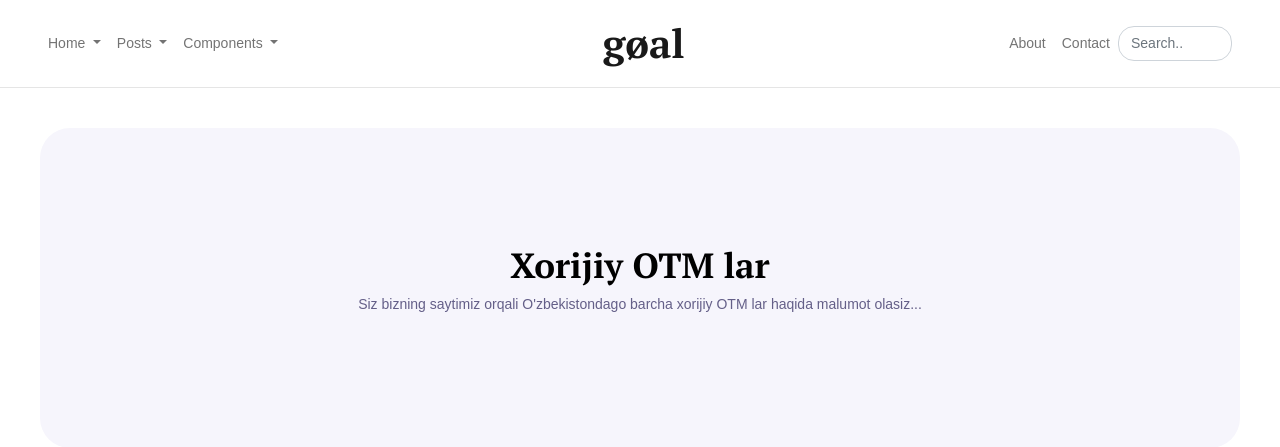
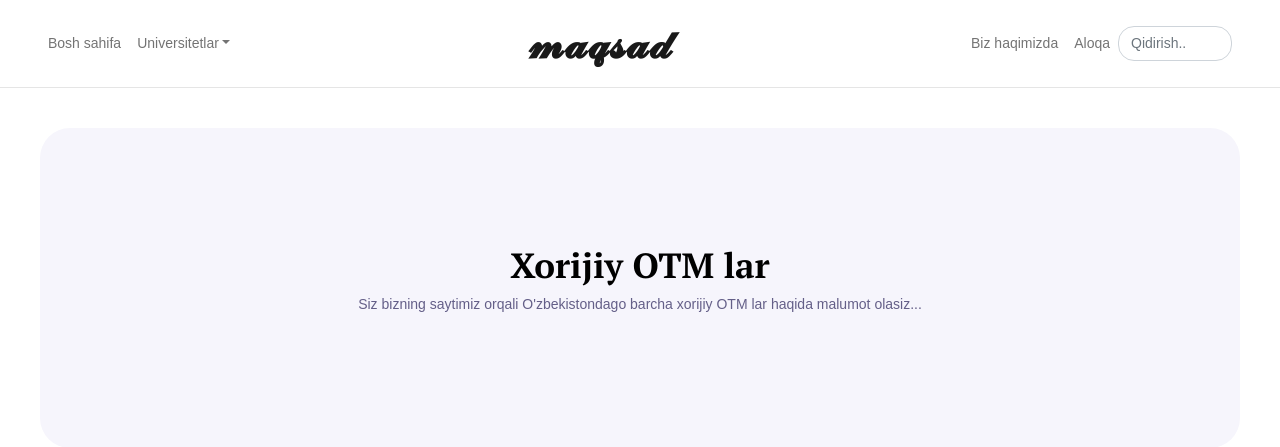
Before and after one commit to sevbo2003/foreign-unv, a Django app: page / in a window 1280 px wide. Shown: the top 447 px of the page. Run offline with Django 4.2, Linux system fonts and the light colour scheme; some libraries are stand-ins or nearby versions; some web fonts are replaced.

Commit message:
navbar updated

```diff
--- a/templates/navbar.html
+++ b/templates/navbar.html
@@ -9,83 +9,31 @@
             </button>
             <div class="collapse navbar-collapse order-3 order-md-2" id="navbar-left">
                 <ul class="navbar-nav me-auto">
-                    <li class="nav-item dropdown active">
-                        <a class="nav-link dropdown-toggle" id="dropdown01" data-bs-toggle="dropdown"
-                           aria-haspopup="true" aria-expanded="false">Home
-                        </a>
-                        <div class="dropdown-menu" aria-labelledby="dropdown01">
-                            <a class="dropdown-item" href="home.html">One column
-                            </a>
-                            <a class="dropdown-item" href="home-twocolumn.html">Two column
-                            </a>
-                            <a class="dropdown-item" href="home-threecolumn.html">Three column
-                            </a>
-                            <a class="dropdown-item" href="home-fourcolumn.html">Four column
-                            </a>
-                            <a class="dropdown-item" href="home-featured.html">Featured posts
-                            </a>
-                            <a class="dropdown-item" href="home-fullwidth.html">Full width
-                            </a>
-                        </div>
-                    </li>
-                    <li class="nav-item dropdown">
-                        <a class="nav-link dropdown-toggle" href="#" id="dropdown02" data-bs-toggle="dropdown"
-                           aria-haspopup="true" aria-expanded="false">Posts
-                        </a>
-                        <div class="dropdown-menu" aria-labelledby="dropdown02">
-                            <a class="dropdown-item" href="post-image.html">Image
-                            </a>
-                            <a class="dropdown-item" href="post-video.html">Video
-                            </a>
-                        </div>
+                    <li class="nav-item">
+                        <a class="nav-link" href="{% url 'home' %}">Bosh sahifa</a>
                     </li>
                     <li class="nav-item dropdown">
                         <a class="nav-link dropdown-toggle" href="#" id="dropdown03" data-bs-toggle="dropdown"
-                           aria-haspopup="true" aria-expanded="false">Components
-                        </a>
+                           aria-haspopup="true" aria-expanded="false">Universitetlar</a>
                         <div class="dropdown-menu" aria-labelledby="dropdown03">
-                            <a class="dropdown-item" href="doc-alerts.html">Alerts
-                            </a>
-                            <a class="dropdown-item" href="doc-buttons.html">Buttons
-                            </a>
-                            <a class="dropdown-item" href="doc-cards.html">Cards
-                            </a>
-                            <a class="dropdown-item" href="doc-carousel.html">Carousel
-                            </a>
-                            <a class="dropdown-item" href="doc-forms.html">Forms
-                            </a>
-                            <a class="dropdown-item" href="doc-icons.html">Icons
-                            </a>
-                            <a class="dropdown-item" href="doc-modals.html">Modals
-                            </a>
-                            <a class="dropdown-item" href="doc-offcanvas.html">Offcanvas
-                            </a>
-                            <a class="dropdown-item" href="doc-pagination.html">Pagination
-                            </a>
-                            <a class="dropdown-item" href="doc-tables.html">Tables
-                            </a>
-                            <a class="dropdown-item" href="doc-typography.html">Typography
-                            </a>
+                            <a class="dropdown-item" href="doc-alerts.html">Koreya</a>
                         </div>
                     </li>
                 </ul>
             </div>
-            <a class="navbar-brand mx-auto order-1 order-md-3" href="index.html">Gøal
-            </a>
+            <a class="navbar-brand mx-auto order-1 order-md-3" href="{% url 'home' %}">𝓶𝓪𝓺𝓼𝓪𝓭</a>
             <div class="collapse navbar-collapse order-4 order-md-4" id="navbar-right">
                 <ul class="navbar-nav ms-auto">
                     <li class="nav-item">
-                        <a class="nav-link" href="page-about.html">About
-                        </a>
+                        <a class="nav-link" href="page-about.html">Biz haqimizda</a>
                     </li>
                     <li class="nav-item">
-                        <a class="nav-link" href="page-contact.html">Contact
-                        </a>
+                        <a class="nav-link" href="page-contact.html">Aloqa</a>
                     </li>
                 </ul>
                 <form class="form-inline" role="search">
                     <input class="search js-search form-control form-control-rounded me-sm-2" type="text"
-                           title="Enter search query here.." placeholder="Search.." aria-label="Search">
+                           title="Enter search query here.." placeholder="Qidirish.." aria-label="Search">
                 </form>
             </div>
         </div>
```
